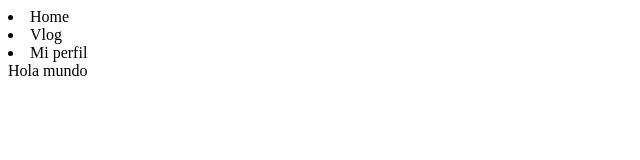
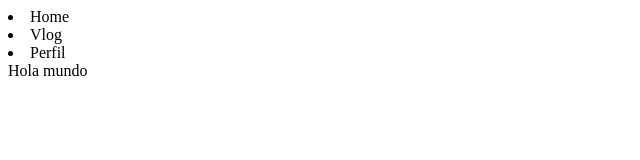
Before and after one commit to AlexRed73/Taller-GitHub, a plain HTML site: page index.html in a window 1280 px wide. Shown: the full height of the page, 0-640 px from the left. Drawn offline with Linux system fonts and the light colour scheme.

Commit message:
Update index.html

```diff
--- a/index.html
+++ b/index.html
@@ -8,7 +8,7 @@
     <nav>
         <li>Home</li>
         <li>Vlog</li>
-         <li>Mi perfil</li>
+         <li>Perfil</li>
     </nav>
     Hola mundo
 </body>
```
